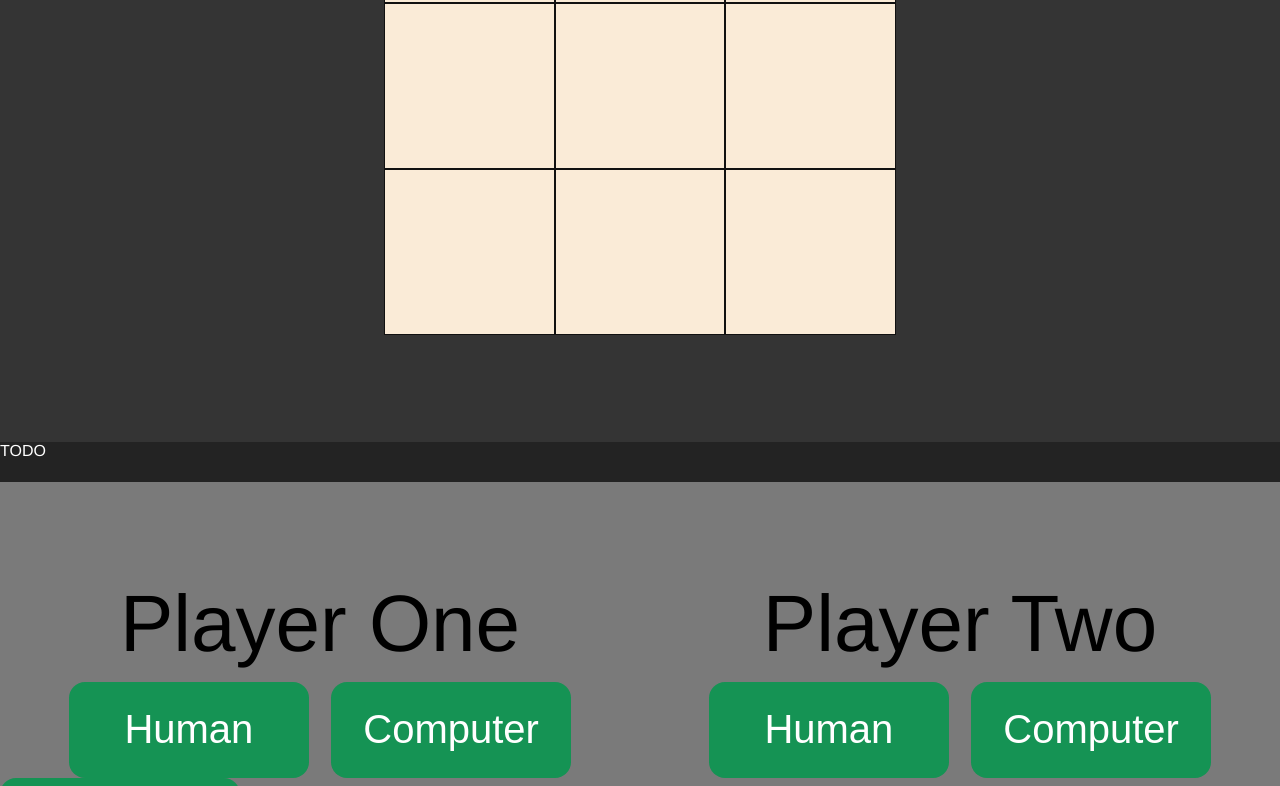
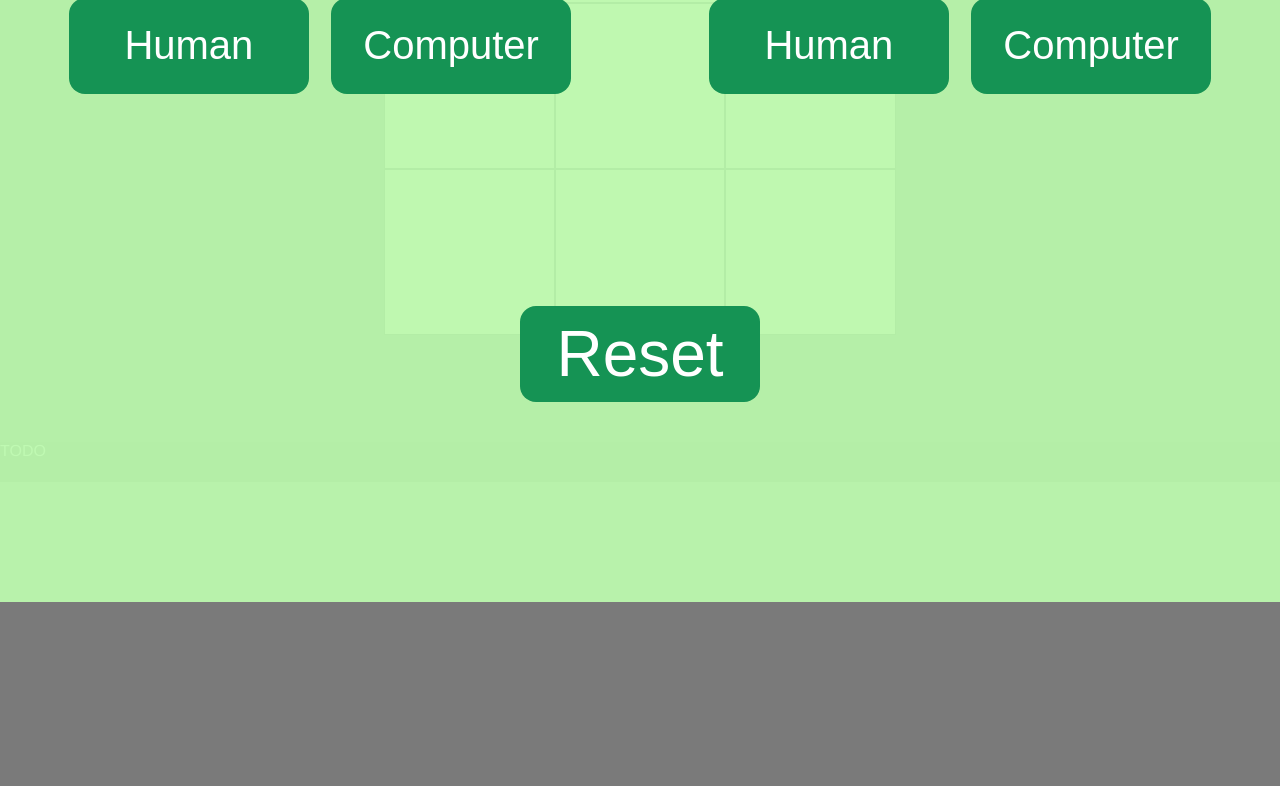
Before and after one commit to ruscias/tic-tac-toe, a plain HTML site: page index.html in a window 1280 px wide. Shown: the part 318-1104 px from the top of the page. After the commit the page ends 920 px from the top, so only its background shows below. Drawn offline with Linux system fonts and the light colour scheme.

Commit message:
Add player selection modal back in

```diff
--- a/styles.css
+++ b/styles.css
@@ -112,7 +112,7 @@ button.selected {
   border: 4px solid goldenrod;
 }
 
-/* div#modal-player-selection {
+div#modal-player-selection {
   position: absolute;
   top: 0;
   height: 90%;
@@ -124,7 +124,7 @@ button.selected {
   grid-template-rows: 1fr auto;
   align-items: center;
   justify-items: center;
-} */
+}
 
 div.player-selection-container {
   height: 80%;
```
